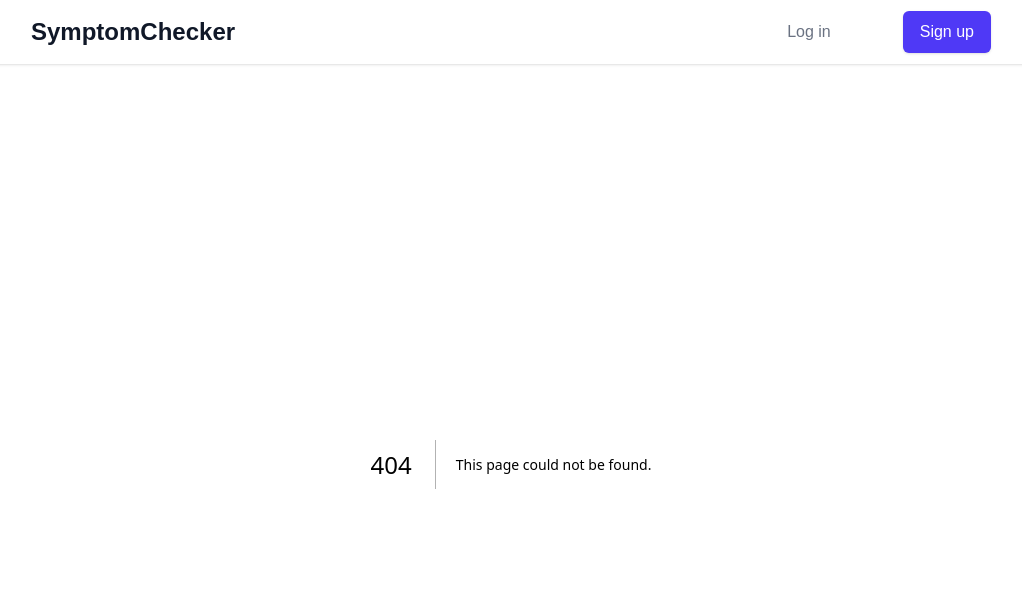
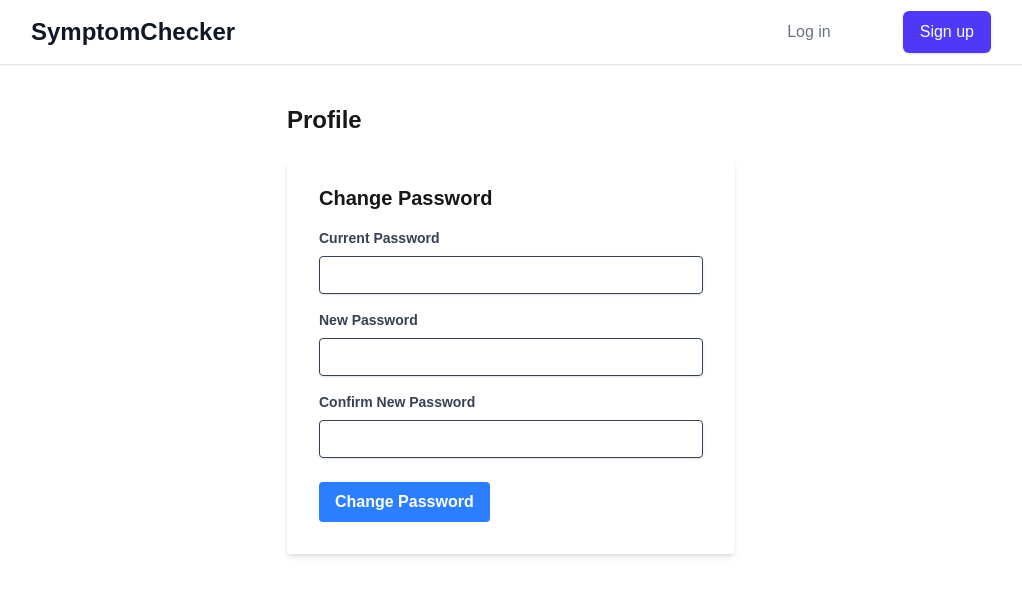
Before and after one commit to AlwinChong02/symptom-tracker, a Next.js app: page /profile in a window 1280 px wide. Before the commit this address had no page. Shown: the top 596 px of the page, without its empty margins (129-1151 px from the left). Built offline with nearby package versions, Linux system fonts and the light colour scheme.

Commit message:
add user profile

```diff
--- /dev/null
+++ b/app/api/auth/profile/route.ts
@@ -0,0 +1,47 @@
+import { NextResponse } from 'next/server';
+import { verify } from 'jsonwebtoken';
+import { cookies } from 'next/headers';
+import dbConnect from '@/lib/dbConnect';
+import User from '@/models/User';
+import bcrypt from 'bcryptjs';
+
+export async function PUT(request: Request) {
+  await dbConnect();
+
+  // THIS IS A TEMPORARY AND INSECURE WORKAROUND
+  // TODO: Re-implement proper authentication
+  const userId = "6674b5b77079a489d738f613"; // Hardcoded user ID for testing
+
+  try {
+
+    const { currentPassword, newPassword } = await request.json();
+
+    if (!currentPassword || !newPassword) {
+        return NextResponse.json({ message: 'Please provide current and new passwords.' }, { status: 400 });
+    }
+
+    const user = await User.findById(userId);
+
+    if (!user) {
+      return NextResponse.json({ message: 'User not found.' }, { status: 404 });
+    }
+
+    const isMatch = await bcrypt.compare(currentPassword, user.password);
+
+    if (!isMatch) {
+      return NextResponse.json({ message: 'Incorrect current password.' }, { status: 400 });
+    }
+
+    const salt = await bcrypt.genSalt(10);
+    user.password = await bcrypt.hash(newPassword, salt);
+    await user.save();
+
+    return NextResponse.json({ message: 'Password updated successfully.' });
+
+  } catch (error) {
+    if (error instanceof Error && (error.name === 'JsonWebTokenError' || error.name === 'TokenExpiredError')) {
+        return NextResponse.json({ message: 'Invalid or expired token.' }, { status: 401 });
+    }
+    return NextResponse.json({ message: 'An internal server error occurred.' }, { status: 500 });
+  }
+}
--- /dev/null
+++ b/app/profile/page.tsx
@@ -0,0 +1,101 @@
+'use client';
+
+import { useState, FormEvent } from 'react';
+
+export default function ProfilePage() {
+  const [currentPassword, setCurrentPassword] = useState('');
+  const [newPassword, setNewPassword] = useState('');
+  const [confirmPassword, setConfirmPassword] = useState('');
+  const [message, setMessage] = useState('');
+  const [error, setError] = useState('');
+
+  const handleSubmit = async (e: FormEvent) => {
+    e.preventDefault();
+    setMessage('');
+    setError('');
+
+    if (newPassword !== confirmPassword) {
+      setError('New passwords do not match.');
+      return;
+    }
+
+    try {
+      const res = await fetch('/api/auth/profile', {
+        method: 'PUT',
+        headers: { 'Content-Type': 'application/json' },
+        body: JSON.stringify({ currentPassword, newPassword }),
+      });
+
+      const data = await res.json();
+
+      if (!res.ok) {
+        throw new Error(data.message || 'Something went wrong.');
+      }
+
+      setMessage(data.message);
+      setCurrentPassword('');
+      setNewPassword('');
+      setConfirmPassword('');
+    } catch (err: any) {
+      setError(err.message);
+    }
+  };
+
+  return (
+    <div className="max-w-md mx-auto mt-10">
+      <h1 className="text-2xl font-bold mb-6">Profile</h1>
+      <form onSubmit={handleSubmit} className="bg-white shadow-md rounded px-8 pt-6 pb-8 mb-4">
+        <h2 className="text-xl font-semibold mb-4">Change Password</h2>
+        <div className="mb-4">
+          <label className="block text-gray-700 text-sm font-bold mb-2" htmlFor="current-password">
+            Current Password
+          </label>
+          <input
+            id="current-password"
+            type="password"
+            value={currentPassword}
+            onChange={(e) => setCurrentPassword(e.target.value)}
+            className="shadow appearance-none border rounded w-full py-2 px-3 text-gray-700 leading-tight focus:outline-none focus:shadow-outline"
+            required
+          />
+        </div>
+        <div className="mb-4">
+          <label className="block text-gray-700 text-sm font-bold mb-2" htmlFor="new-password">
+            New Password
+          </label>
+          <input
+            id="new-password"
+            type="password"
+            value={newPassword}
+            onChange={(e) => setNewPassword(e.target.value)}
+            className="shadow appearance-none border rounded w-full py-2 px-3 text-gray-700 leading-tight focus:outline-none focus:shadow-outline"
+            required
+          />
+        </div>
+        <div className="mb-6">
+          <label className="block text-gray-700 text-sm font-bold mb-2" htmlFor="confirm-password">
+            Confirm New Password
+          </label>
+          <input
+            id="confirm-password"
+            type="password"
+            value={confirmPassword}
+            onChange={(e) => setConfirmPassword(e.target.value)}
+            className="shadow appearance-none border rounded w-full py-2 px-3 text-gray-700 leading-tight focus:outline-none focus:shadow-outline"
+            required
+          />
+        </div>
+        <div className="flex items-center justify-between">
+          <button
+            type="submit"
+            className="bg-blue-500 hover:bg-blue-700 text-white font-bold py-2 px-4 rounded focus:outline-none focus:shadow-outline"
+          >
+            Change Password
+          </button>
+        </div>
+        {message && <p className="mt-4 text-green-500">{message}</p>}
+        {error && <p className="mt-4 text-red-500">{error}</p>}
+      </form>
+    </div>
+  );
+}
```
